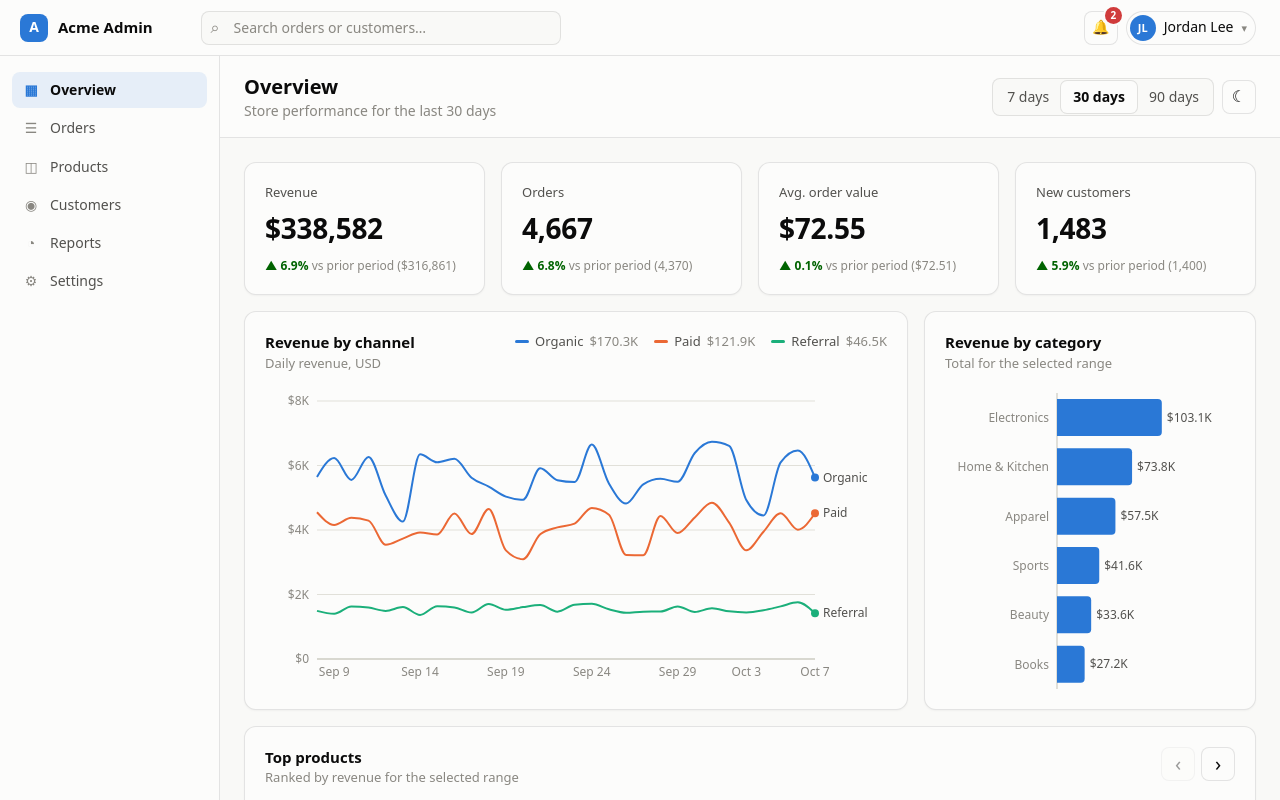
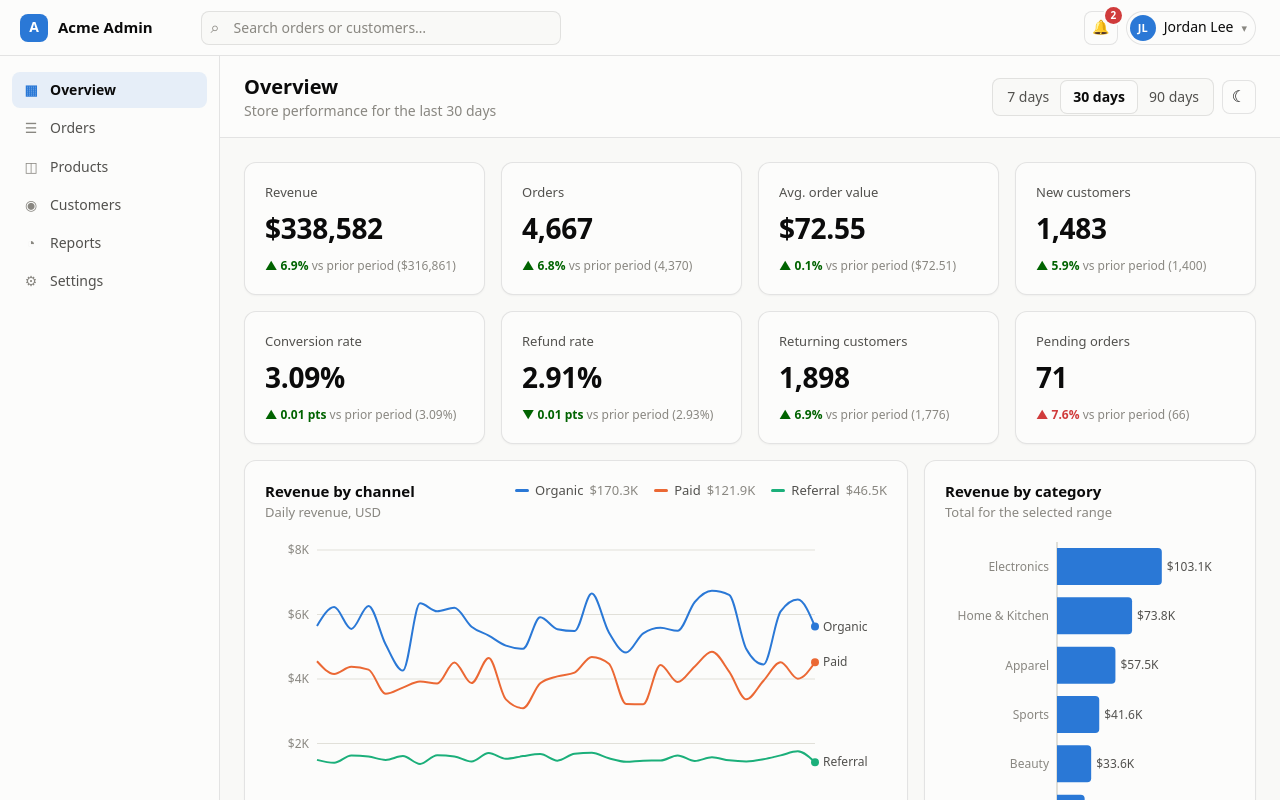
Before and after one commit to abhishekabhi8544749806-cmyk/gitcheck-2, a React (Vite) app: page / in a window 1280 px wide. Shown: the top 800 px of the page. Built offline with nearby package versions, Linux system fonts and the light colour scheme.

Commit message:
create a project

```diff
--- a/src/App.jsx
+++ b/src/App.jsx
@@ -8,7 +8,7 @@ import CategoryChart from './components/CategoryChart.jsx';
 import OrdersTable from './components/OrdersTable.jsx';
 import ProductCarousel from './components/ProductCarousel.jsx';
 import { recentOrders, summarize } from './data.js';
-import { fmtCents, fmtCurrency, fmtNumber } from './format.js';
+import { fmtCents, fmtCurrency, fmtNumber, fmtPercent } from './format.js';
 import { usePage } from './pages.js';
 import { useTheme } from './theme.js';
 
@@ -17,6 +17,10 @@ const KPIS = [
   { label: 'Orders', key: 'orders', format: fmtNumber },
   { label: 'Avg. order value', key: 'aov', format: fmtCents },
   { label: 'New customers', key: 'customers', format: fmtNumber },
+  { label: 'Conversion rate', key: 'conversion', format: fmtPercent, rate: true },
+  { label: 'Refund rate', key: 'refundRate', format: fmtPercent, rate: true, lowerIsBetter: true },
+  { label: 'Returning customers', key: 'returning', format: fmtNumber },
+  { label: 'Pending orders', key: 'pending', format: fmtNumber, lowerIsBetter: true },
 ];
 
 function Dashboard({ range, colors, query }) {
@@ -38,6 +42,8 @@ function Dashboard({ range, colors, query }) {
             current={now[k.key]}
             previous={prev[k.key]}
             format={k.format}
+            rate={k.rate}
+            lowerIsBetter={k.lowerIsBetter}
           />
         ))}
       </div>
--- a/src/components/KpiCard.jsx
+++ b/src/components/KpiCard.jsx
@@ -1,16 +1,20 @@
-export default function KpiCard({ label, value, current, previous, format }) {
-  const change = previous ? (current - previous) / previous : 0;
+// `rate` metrics (fractions like 0.031) report their change in percentage points;
+// everything else reports a relative change. `lowerIsBetter` flips the color only,
+// so the arrow always shows direction and the color shows good vs bad.
+export default function KpiCard({ label, value, current, previous, format, rate, lowerIsBetter }) {
+  const change = rate ? current - previous : previous ? (current - previous) / previous : 0;
   const up = change >= 0;
-  const pct = `${Math.abs(change * 100).toFixed(1)}%`;
+  const good = lowerIsBetter ? !up : up;
+  const amount = rate ? `${Math.abs(change * 100).toFixed(2)} pts` : `${Math.abs(change * 100).toFixed(1)}%`;
 
   return (
     <div className="card kpi">
       <p className="kpi-label">{label}</p>
       <p className="kpi-value">{value}</p>
       <p className="kpi-delta">
-        <span className={up ? 'delta delta-up' : 'delta delta-down'}>
+        <span className={good ? 'delta delta-up' : 'delta delta-down'}>
           <span aria-hidden="true">{up ? '▲' : '▼'}</span>
-          <span className="sr-only">{up ? 'Up' : 'Down'}</span> {pct}
+          <span className="sr-only">{up ? 'Up' : 'Down'}</span> {amount}
         </span>
         <span className="muted"> vs prior period ({format(previous)})</span>
       </p>
--- a/src/data.js
+++ b/src/data.js
@@ -56,6 +56,15 @@ function buildDaily() {
 
 export const daily = buildDaily();
 
+// Secondary metrics, merged into `daily`. Separate seed so they never shift the data above.
+const metricRand = mulberry32(99);
+for (const r of daily) {
+  r.sessions = Math.round(r.orders / (0.028 + metricRand() * 0.006));
+  r.refunds = Math.round(r.orders * (0.02 + metricRand() * 0.02));
+  r.returning = Math.round(r.orders * (0.35 + metricRand() * 0.1));
+  r.pending = Math.round(r.orders * (0.01 + metricRand() * 0.01));
+}
+
 export const PRODUCTS = [
   { sku: 'EL-104', name: 'Wireless Earbuds Pro', category: 'Electronics', price: 129, weight: 1.6, trend: 0.004 },
   { sku: 'EL-221', name: 'Smart Watch S2', category: 'Electronics', price: 199, weight: 0.9, trend: 0.002 },
@@ -103,6 +112,10 @@ export function summarize(days) {
       orders,
       aov: orders ? revenue / orders : 0,
       customers: sum(rows, 'customers'),
+      conversion: orders / sum(rows, 'sessions'),
+      refundRate: sum(rows, 'refunds') / orders,
+      returning: sum(rows, 'returning'),
+      pending: sum(rows, 'pending'),
     };
   };
 
--- a/src/format.js
+++ b/src/format.js
@@ -7,5 +7,6 @@ export const fmtCurrency = (v) => currency.format(v);
 export const fmtCents = (v) => currencyCents.format(v);
 export const fmtCompactCurrency = (v) => `$${compact.format(v)}`;
 export const fmtNumber = (v) => number.format(v);
+export const fmtPercent = (v) => `${(v * 100).toFixed(2)}%`;
 export const fmtDay = (d) => d.toLocaleDateString('en-US', { month: 'short', day: 'numeric' });
 export const fmtTime = (d) => d.toLocaleTimeString('en-US', { hour: 'numeric', minute: '2-digit' });
```
